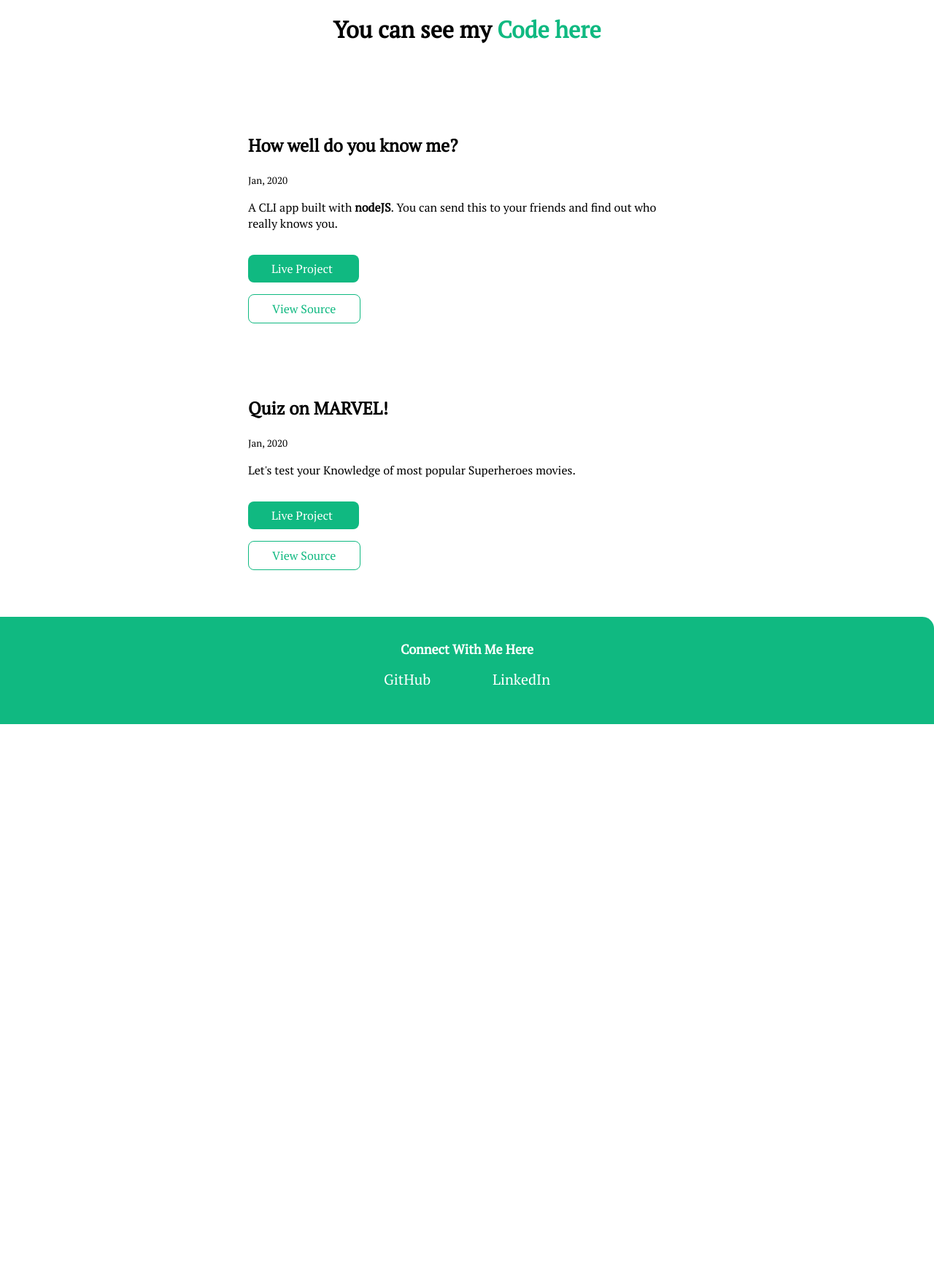
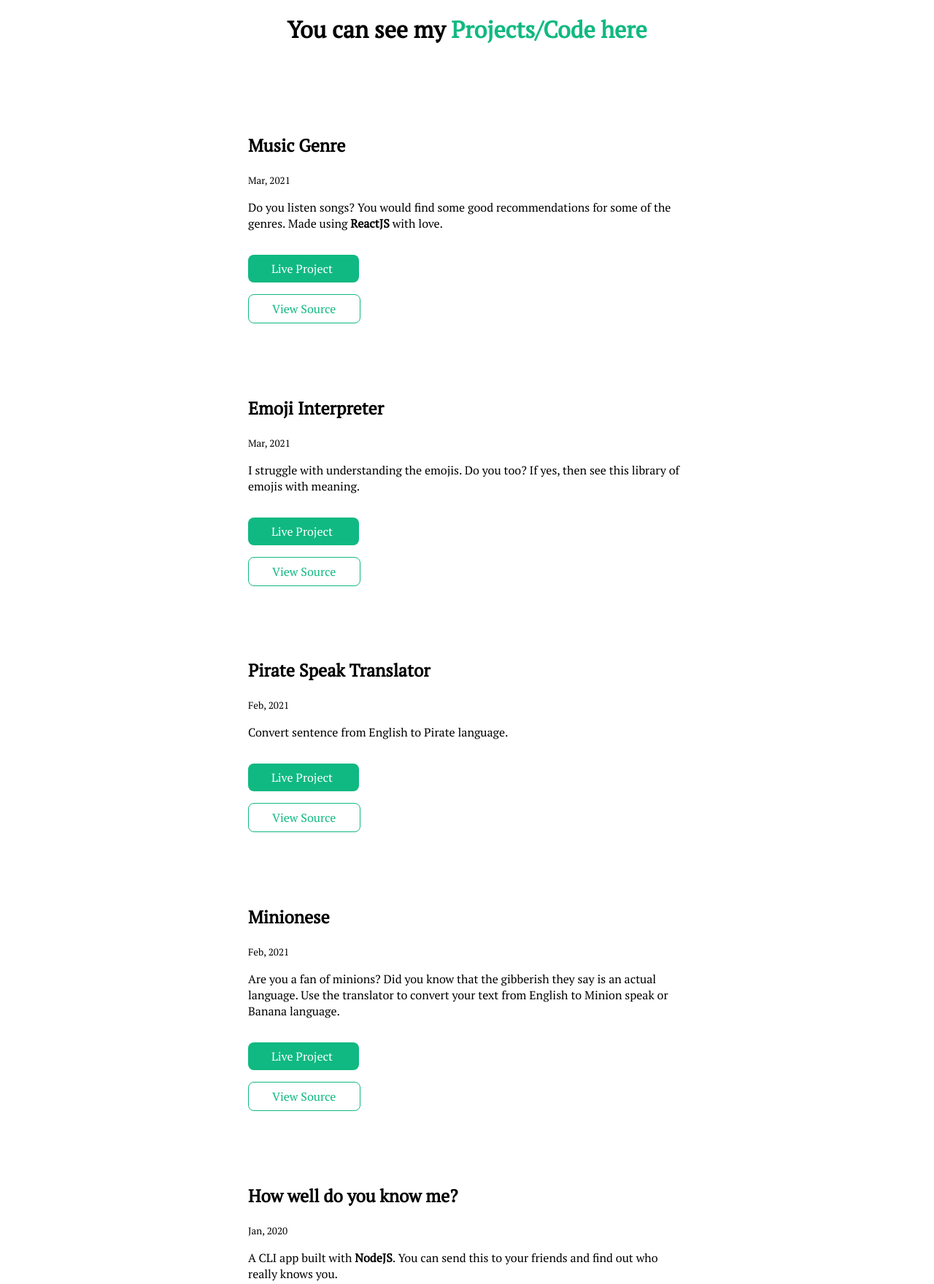
Before and after one commit to anshumanjaiswal/Portfolio-Site, a plain HTML site: page projects.html in a window 1280 px wide. Shown: the part 231-1990 px from the top of the page at 73% size. Before the commit the page ends 1223 px from the top, so only its background shows below. Drawn offline with Linux system fonts and the light colour scheme.

Commit message:
Updated projects

```diff
--- a/projects.html
+++ b/projects.html
@@ -24,16 +24,64 @@
   </nav>
 
   <header class="hero">
-    <h1 class="hero-heading">You can see my <span class="heading-inverted"> Code here</span></h1>
+    <h1 class="hero-heading">You can see my <span class="heading-inverted"> Projects/Code here</span></h1>
 </header>
 
 <ul class="list-non-bullet">
 
   <li>
     <article class="showcase-list container container-center ">
+        <h1>Music Genre</h1>
+        <small>Mar, 2021</small>
+        <p>Do you listen songs? You would find some good recommendations for some of the genres. Made using <strong>ReactJS</strong> with love.</p>
+
+        <a class="link link-primary" href="https://u662f.csb.app/">Live Project</a>
+        <a class="link link-secondary" href="https://github.com/anshumanjaiswal/Music-Genre">View Source</a>
+    </article>
+
+</li>
+
+<li>
+  <article class="showcase-list container container-center ">
+      <h1>Emoji Interpreter</h1>
+      <small>Mar, 2021</small>
+      <p>I struggle with understanding the emojis. Do you too? If yes, then see this library of emojis with meaning.</p>
+
+      <a class="link link-primary" href="https://50e73.csb.app/">Live Project</a>
+      <a class="link link-secondary" href="https://github.com/anshumanjaiswal/Emoji-Interpreter-App">View Source</a>
+  </article>
+
+</li>
+
+<li>
+  <article class="showcase-list container container-center ">
+      <h1>Pirate Speak Translator</h1>
+      <small>Feb, 2021</small>
+      <p>Convert sentence from English to Pirate language.</p>
+
+      <a class="link link-primary" href="">Live Project</a>
+      <a class="link link-secondary" href="https://github.com/anshumanjaiswal/Pirate-Speak-App">View Source</a>
+  </article>
+
+</li>
+
+<li>
+  <article class="showcase-list container container-center ">
+      <h1>Minionese</h1>
+      <small>Feb, 2021</small>
+      <p>Are you a fan of minions? Did you know that the gibberish they say is an actual language. Use the translator to convert your text from English to Minion speak or Banana language.</p>
+
+      <a class="link link-primary" href="">Live Project</a>
+      <a class="link link-secondary" href="https://github.com/anshumanjaiswal/Banana-Speak-App">View Source</a>
+  </article>
+
+</li>
+
+  <li>
+    <article class="showcase-list container container-center ">
         <h1>How well do you know me?</h1>
         <small>Jan, 2020</small>
-        <p>A CLI app built with <strong>nodeJS</strong>. You can send this to your friends and find out who really knows you.</p>
+        <p>A CLI app built with <strong>NodeJS</strong>. You can send this to your friends and find out who really knows you.</p>
 
         <a class="link link-primary" href="https://repl.it/@AnshumanJaiswal/end-game-2#index.js?embed=1&output=1">Live Project</a>
         <a class="link link-secondary" href="https://github.com/anshumanjaiswal/About-You-Quiz/blob/main/First%20Quiz%20NodeJS">View Source</a>
```
